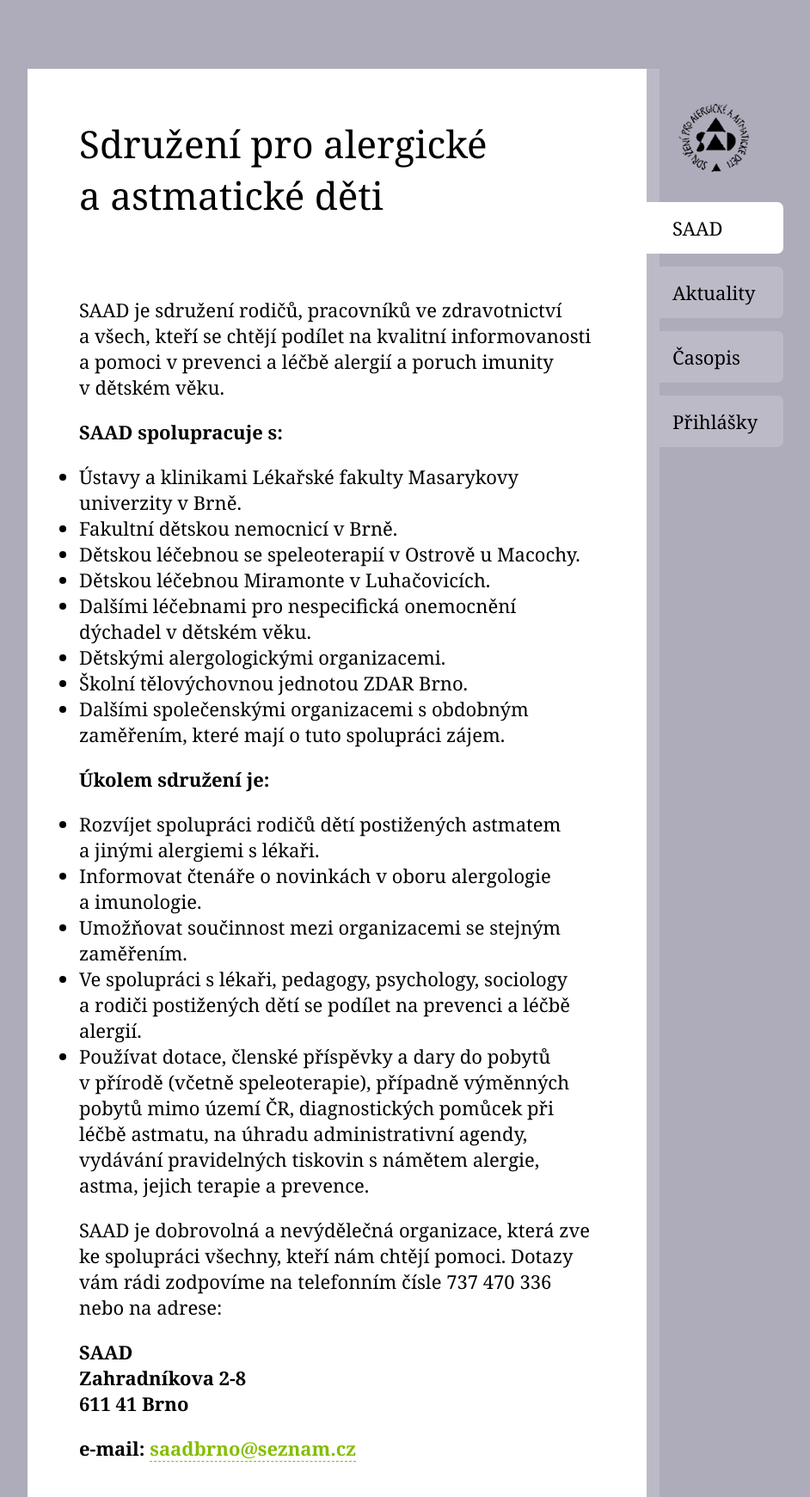
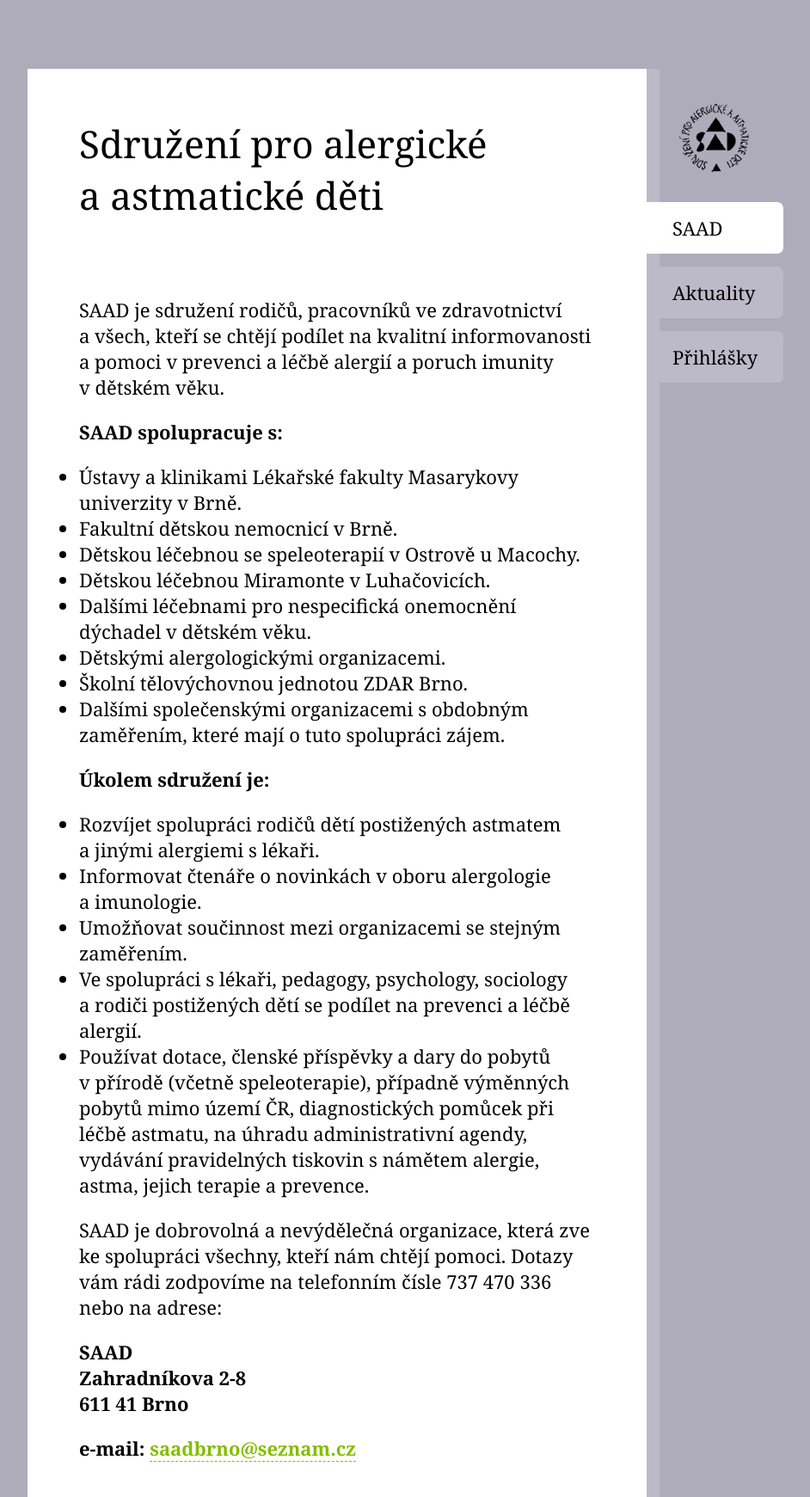
Before and after one commit to MrBrezina/saad.davi.cz, a Jekyll site: the page built from index.md, in a window 1280 px wide. Shown: the whole page at 86% size, without its empty margins (168-1110 px from the left). Built offline with Jekyll 4.4.1, drawn with Linux system fonts in a browser that asks for light colours; some web fonts are replaced.

Commit message:
Update _config.yml

```diff
--- a/_config.yml
+++ b/_config.yml
@@ -20,7 +20,5 @@
     url: /
   - title: Aktuality
     url: /aktuality/
-  - title: Časopis
-    url: /casopis/
   - title: Přihlášky
     url: /prihlasky/
```
